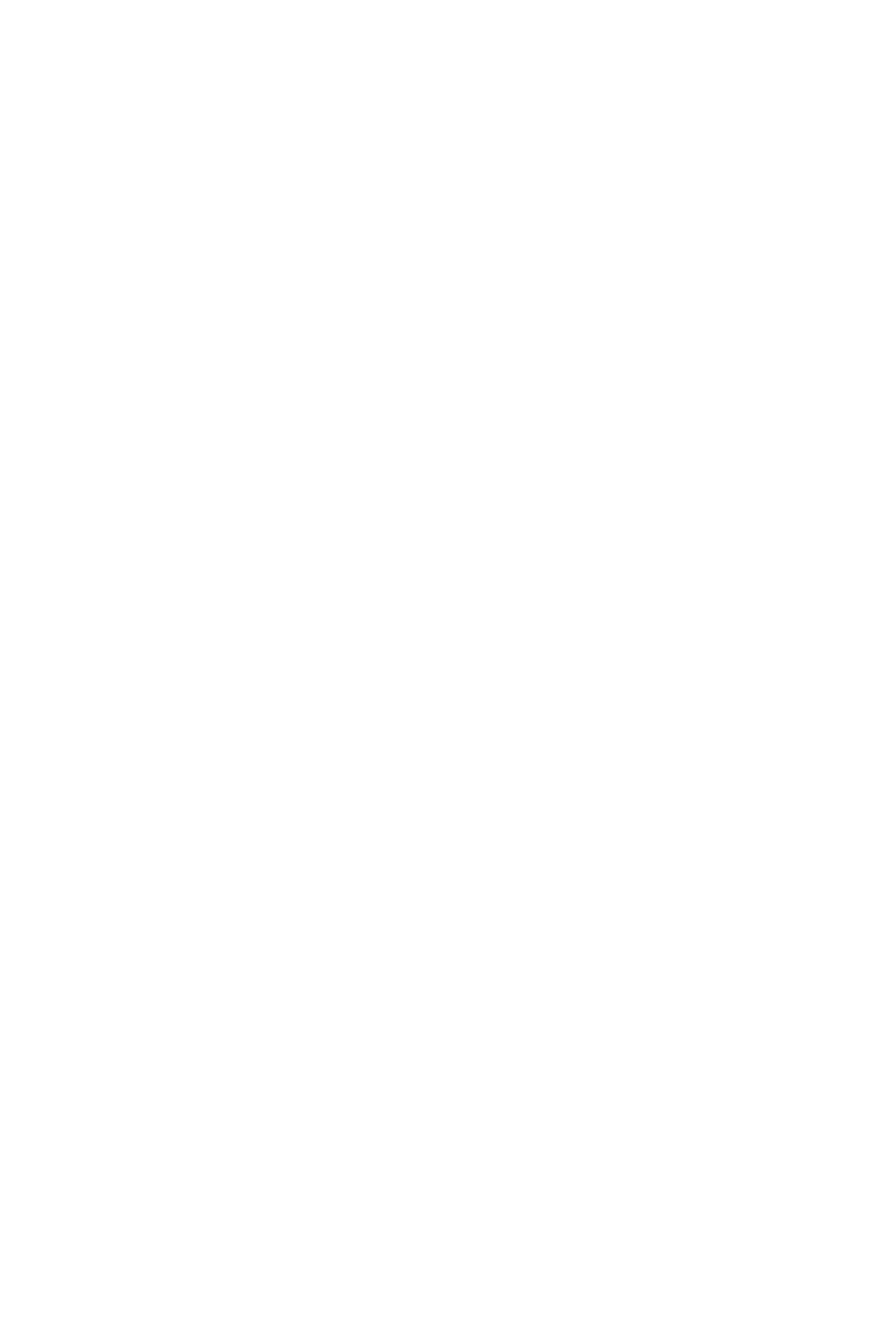
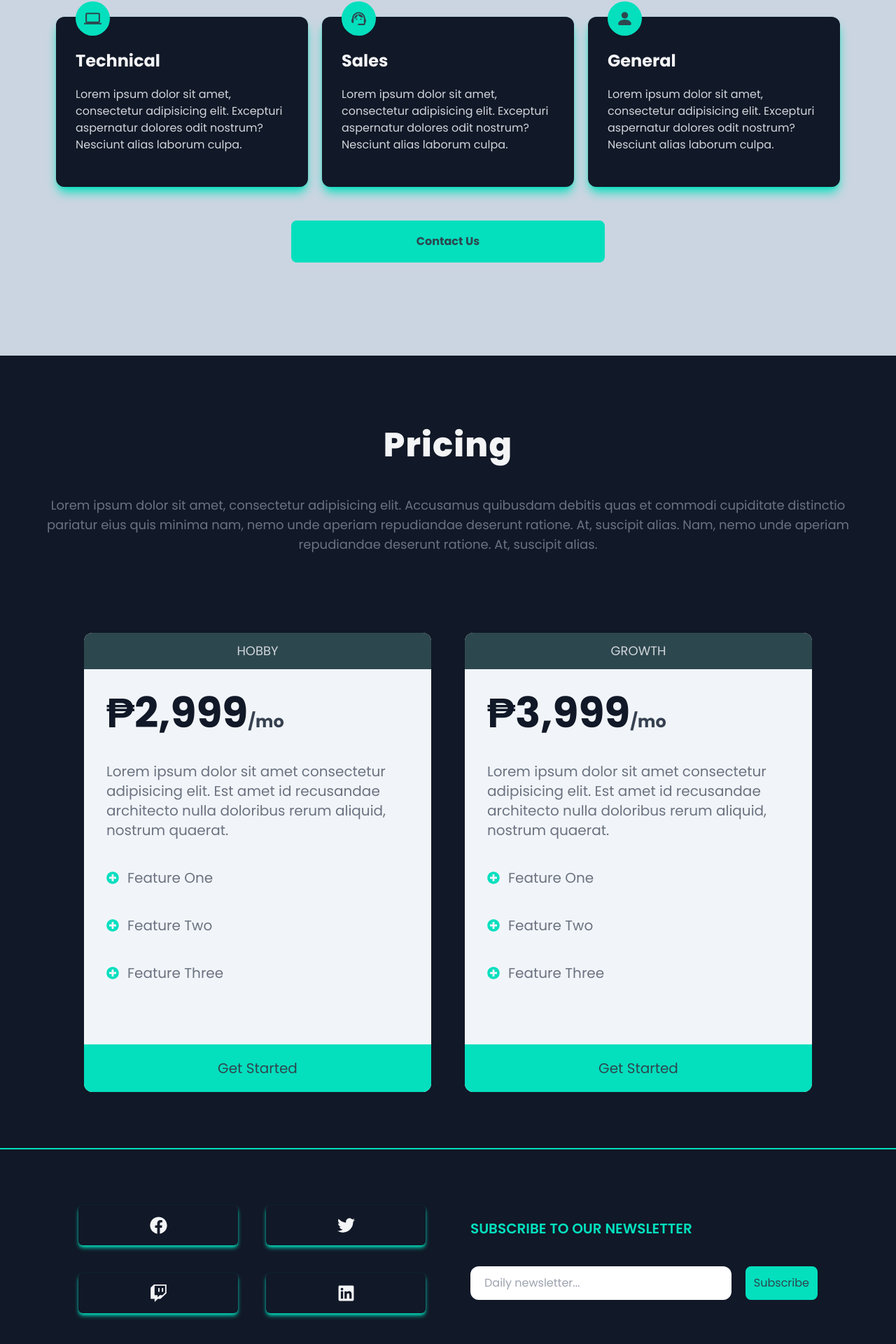
Before and after one commit to marvinel1013/Landing-Page-App, a React (Vite) app: page / in a window 1280 px wide. Shown: the part 2940-4860 px from the top of the page at 70% size. Before the commit the page ends 2848 px from the top, so only its background shows below. Built offline with nearby package versions, Linux system fonts and the light colour scheme.

Commit message:
App is finished

```diff
--- a/src/App.jsx
+++ b/src/App.jsx
@@ -5,7 +5,7 @@ import Footer from "./layout/Footer";
 
 function App() {
   return (
-    <div className="grid grid-rows-[80px_auto_200px]">
+    <div className="grid grid-rows-[80px_auto_300px]">
       {/* NavBar Layout */}
       <div>
         <NavBar />
@@ -17,7 +17,7 @@ function App() {
       </div>
 
       {/* Footer Layout */}
-      <div className="bg-blue-300">
+      <div>
         <Footer />
       </div>
     </div>
--- /dev/null
+++ b/src/components/Section/Pricing.jsx
@@ -0,0 +1,76 @@
+import React from "react";
+import { pricingData } from "../../config/config";
+import { FaPlusCircle } from "react-icons/fa";
+import AppButton from "../button/AppButton";
+
+function Pricing() {
+  return (
+    <div className="min-h-screen w-full bg-gray-900 p-5 md:p-10 flex flex-col items-center">
+      <div className="mt-16 text-center md:px-18">
+        <h1 className="md:text-5xl text-4xl font-extrabold tracking-wide text-gray-100">
+          Pricing
+        </h1>
+        <p className="text-lg text-gray-500 mt-12">
+          Lorem ipsum dolor sit amet, consectetur adipisicing elit. Accusamus
+          quibusdam debitis quas et commodi cupiditate distinctio pariatur eius
+          quis minima nam, nemo unde aperiam repudiandae deserunt ratione. At,
+          suscipit alias. Nam, nemo unde aperiam repudiandae deserunt ratione.
+          At, suscipit alias.
+        </p>
+      </div>
+
+      {/* Cards */}
+      <div className="grid md:grid-cols-2 gap-12 md:px-20 px-5 mb-10 mt-28">
+        {pricingData.map((price) => (
+          <div
+            key={price.id}
+            className="bg-slate-100 rounded-xl overflow-hidden"
+          >
+            <div className="bg-secondary text-center text-gray-300 text-lg p-3">
+              {price.title}
+            </div>
+            <div className="p-8 text-gray-500 text-xl flex flex-col gap-8 md:gap-10">
+              <h2 className="text-2xl text-gray-700 font-bold">
+                <span className="text-gray-900 text-6xl font-bold">
+                  {price.price}
+                </span>
+                /mo
+              </h2>
+              <p>
+                Lorem ipsum dolor sit amet consectetur adipisicing elit. Est
+                amet id recusandae architecto nulla doloribus rerum aliquid,
+                nostrum quaerat.
+              </p>
+              <ul className="md:mb-14 mb-8 flex flex-col gap-5 md:gap-10">
+                <li className="flex items-center gap-3">
+                  <span className="text-primary">
+                    <FaPlusCircle size={18} />
+                  </span>
+                  <p>Feature One</p>
+                </li>
+                <li className="flex items-center gap-3">
+                  <span className="text-primary">
+                    <FaPlusCircle size={18} />
+                  </span>
+                  <p>Feature Two</p>
+                </li>
+                <li className="flex items-center gap-3">
+                  <span className="text-primary">
+                    <FaPlusCircle size={18} />
+                  </span>
+                  <p>Feature Three</p>
+                </li>
+              </ul>
+            </div>
+            <AppButton
+              title="Get Started"
+              className="w-full rounded-none border-none p-5 text-xl"
+            />
+          </div>
+        ))}
+      </div>
+    </div>
+  );
+}
+
+export default Pricing;
--- /dev/null
+++ b/src/components/Section/Support.jsx
@@ -0,0 +1,70 @@
+import React from "react";
+import { BsPersonFill } from "react-icons/bs";
+import { MdSupportAgent, MdComputer } from "react-icons/md";
+import AppButton from "../button/AppButton";
+
+function Support() {
+  const cardsData = [
+    {
+      id: 1,
+      title: "Technical",
+      icon: <MdComputer size={25} />,
+    },
+    {
+      id: 2,
+      title: "Sales",
+      icon: <MdSupportAgent size={25} />,
+    },
+    {
+      id: 3,
+      title: "General",
+      icon: <BsPersonFill size={25} />,
+    },
+  ];
+
+  return (
+    <div className="min-h-screen w-full bg-slate-300 p-7 md:p-20">
+      <div className="h-full gap-40 w-full flex flex-col items-center">
+        <div className="text-center">
+          <h1 className="md:text-5xl text-4xl font-extrabold tracking-wide">
+            Support
+          </h1>
+          <p className="text-xl text-gray-600 mt-10">
+            Lorem ipsum dolor sit, amet consectetur adipisicing elit. Laborum
+            doloribus.
+          </p>
+        </div>
+
+        {/* Cards */}
+        <div className="grid md:grid-cols-3 md:gap-5 gap-14 mt-[-40px]">
+          {cardsData.map((card) => (
+            <div
+              key={card.id}
+              className="bg-gray-900 rounded-xl shadow-lg shadow-primary p-7 pb-12"
+            >
+              <div className="bg-primary p-3 w-fit rounded-full mt-[-50px] text-secondary">
+                {card.icon}
+              </div>
+              <h2 className="text-gray-100 font-bold text-xl md:text-2xl my-5">
+                {card.title}
+              </h2>
+              <p className="text-gray-300">
+                Lorem ipsum dolor sit amet, consectetur adipisicing elit.
+                Excepturi aspernatur dolores odit nostrum? Nesciunt alias
+                laborum culpa.
+              </p>
+            </div>
+          ))}
+        </div>
+      </div>
+      <div className="mt-12 flex justify-center">
+        <AppButton
+          title="Contact Us"
+          className="py-4 w-4/5 md:w-2/5 hover:scale-105 hover:bg-primary hover:text-secondary font-bold"
+        />
+      </div>
+    </div>
+  );
+}
+
+export default Support;
--- a/src/components/button/AppButton.jsx
+++ b/src/components/button/AppButton.jsx
@@ -1,7 +1,7 @@
 import React from "react";
 
 function AppButton(props) {
-  const { title, onClick, className } = props;
+  const { title, className } = props;
   return (
     <button
       className={
@@ -9,7 +9,9 @@ function AppButton(props) {
         " " +
         className
       }
-      onClick={onClick}
+      onClick={() =>
+        alert("No Functionality this is for Educational Purposes only")
+      }
     >
       {title}
     </button>
--- a/src/config/config.js
+++ b/src/config/config.js
@@ -80,3 +80,16 @@ export const aboutCardData = [
     description: "Free With Sign Up",
   },
 ];
+
+export const pricingData = [
+  {
+    id: 1,
+    title: "HOBBY",
+    price: "₱2,999",
+  },
+  {
+    id: 2,
+    title: "GROWTH",
+    price: "₱3,999",
+  },
+];
--- a/src/layout/Footer.jsx
+++ b/src/layout/Footer.jsx
@@ -1,7 +1,55 @@
 import React from "react";
+import AppButton from "../components/button/AppButton";
+import { FaFacebook, FaTwitch, FaTwitter, FaLinkedin } from "react-icons/fa";
 
 function Footer() {
-  return <div>Footer</div>;
+  const icons = [
+    {
+      id: 1,
+      icon: <FaFacebook size={25} />,
+    },
+    {
+      id: 2,
+      icon: <FaTwitter size={25} />,
+    },
+    {
+      id: 3,
+      icon: <FaTwitch size={25} />,
+    },
+    {
+      id: 4,
+      icon: <FaLinkedin size={25} />,
+    },
+  ];
+  return (
+    <div className="min-h-full w-full bg-gray-900 border-t-2 border-primary md:p-20 p-12 md:px-28 py-20 flex flex-col md:flex-row items-center justify-center gap-16">
+      <div className="w-full h-full">
+        <ul className="grid grid-cols-2 gap-10">
+          {icons.map(({ id, icon }) => (
+            <li
+              key={id}
+              className="p-4 flex justify-center rounded-md shadow-md shadow-primary cursor-pointer text-gray-100 duration-300 hover:scale-105"
+            >
+              {icon}
+            </li>
+          ))}
+        </ul>
+      </div>
+      <div className="h-full w-full flex flex-col gap-10">
+        <h1 className="font-semibold text-primary text-center md:text-start text-lg md:text-xl">
+          SUBSCRIBE TO OUR NEWSLETTER
+        </h1>
+        <div className="flex flex-col md:flex-row items-center gap-5">
+          <input
+            type="text"
+            placeholder="Daily newsletter..."
+            className="w-full p-3 outline-none px-5 rounded-xl"
+          />
+          <AppButton title="Subscribe" className="p-2.5 w-full md:w-32" />
+        </div>
+      </div>
+    </div>
+  );
 }
 
 export default Footer;
--- a/src/layout/Main.jsx
+++ b/src/layout/Main.jsx
@@ -1,7 +1,9 @@
 import React from "react";
 import About from "../components/Section/About";
 import Home from "../components/Section/Home";
+import Pricing from "../components/Section/Pricing";
 import Services from "../components/Section/Services";
+import Support from "../components/Section/Support";
 
 function Main() {
   return (
@@ -20,6 +22,16 @@ function Main() {
       <div name="about">
         <About />
       </div>
+
+      {/* Support Section */}
+      <div name="support">
+        <Support />
+      </div>
+
+      {/* Pricing Section */}
+      <div name="pricing">
+        <Pricing />
+      </div>
     </div>
   );
 }
```
